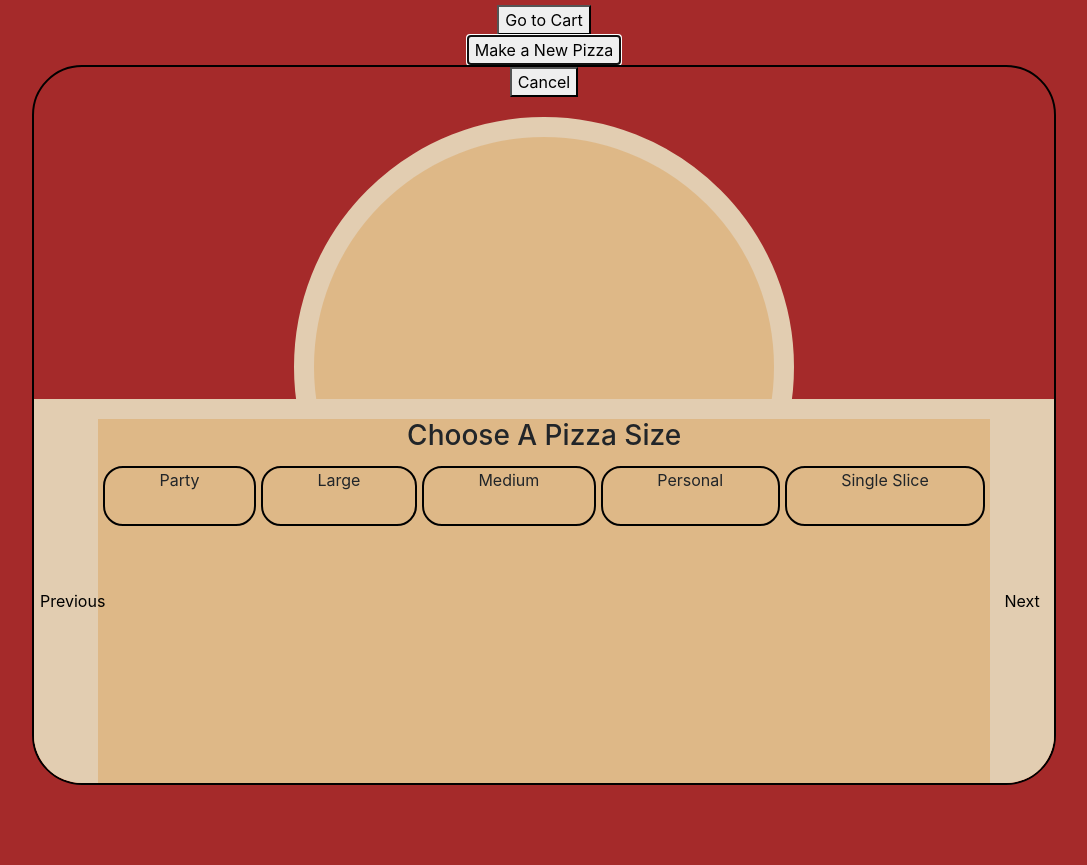
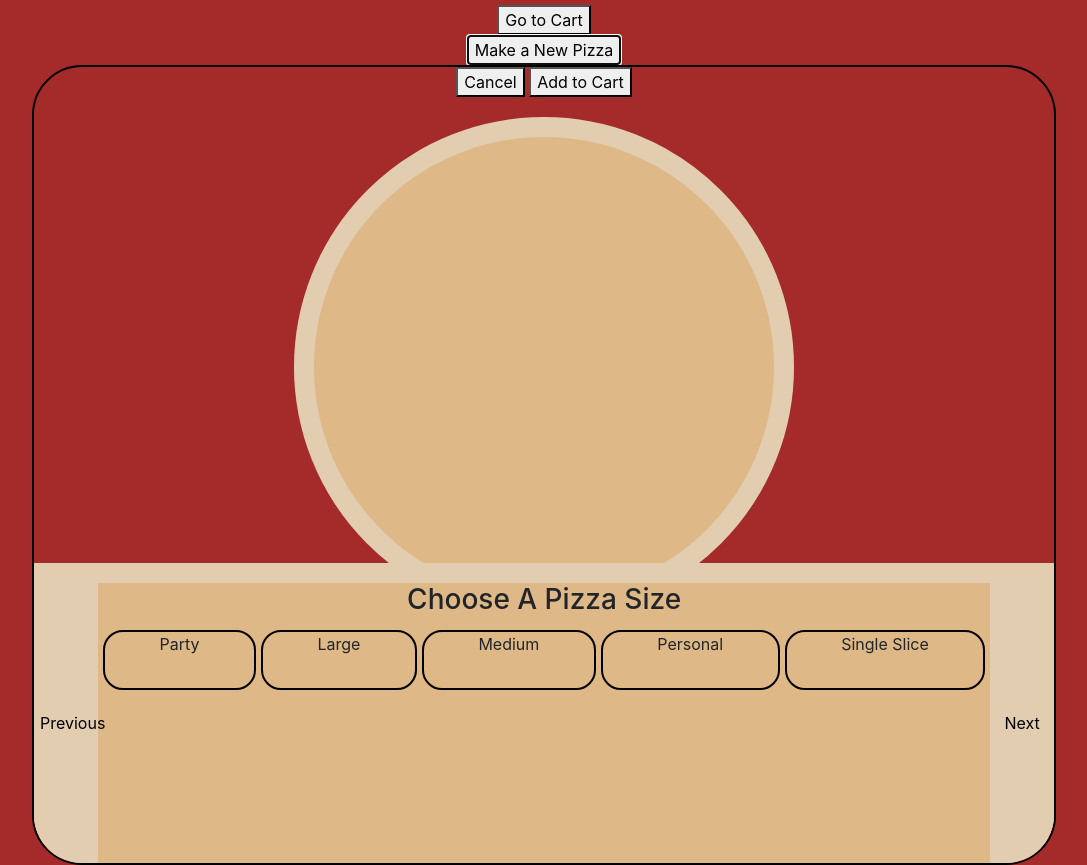
Before and after one commit to JJohan-work/PizzaPizza, a plain HTML site: page index.html in a window 1280 px wide. Both pictures are taken after a click on the button "Make a New Pizza". Shown: the part 51-916 px from the top of the page, without its empty margins (96-1183 px from the left). Before the commit the page ends 836 px from the top, so only its background shows below. Drawn offline with nearby package versions, Linux system fonts and the light colour scheme.

Commit message:
add ability to create new pizza, set active, and add to cart

```diff
--- a/css/styles.css
+++ b/css/styles.css
@@ -5,7 +5,8 @@ body {
 
 .pizzamaker {
   border:2px solid black;
-  height: 90vh;
+  min-height: 800px;
+  height:90vh;
   width:80vw;
   border-radius: 50px;
   position: absolute;
@@ -27,7 +28,8 @@ body {
 #control {
   background-color: burlywood;
   width: 100%;
-  height:30vw;
+  min-height:300px;
+  height:30vh;
   position: absolute;
   bottom: 0px;
   border-top: 20px solid rgb(226, 205, 177);
@@ -42,6 +44,7 @@ body {
   width:5vw;
   border: none;
   background-color: rgb(226, 205, 177);
+  outline: none;
 }
 
 #control>div>ul {
@@ -59,6 +62,7 @@ body {
   margin:5px;
   margin-left: 0;
   border-radius: 20px;
+  user-select: none;
 }
 
 #control>div>ul>li:hover {
--- a/index.html
+++ b/index.html
@@ -19,6 +19,7 @@
 
   <div class="pizzamaker">
     <button id="cancelpizza">Cancel</button>
+    <button id="addpizza">Add to Cart</button>
     <div id="pizza"></div>
 
     <div id="control">
--- a/js/script.js
+++ b/js/script.js
@@ -1,14 +1,25 @@
 function Cart() {
   this.items = [];
+  this.currentindex = 0;
   this.total = {};
+  this.active = {};
 }
 
 Cart.prototype.getTotal = function() {
   let total = 0;
   this.items.forEach(item => {
-    total += item.cost
+    total += item.cost;
   });
   this.total = total;
+}
+
+Cart.prototype.setActive = function(pizza) {
+  this.active = pizza;
+}
+
+Cart.prototype.addToOrder = function(pizza) {
+  this.items[this.currentindex] = pizza;
+  this.currentindex += 1;
 }
 
 function Pizza() {
@@ -60,8 +71,11 @@ $(document).ready(function(){
   $("#control>div").hide();
   $("#control>div.0").show();
   $("#cart").hide();
+  $(".pizzamaker").hide();
 
   let controlCurrent = 0;
+
+  let cart = new Cart();
 
   $(".control").on("click", function() {
     if (this.getAttribute("id") == "back" && controlCurrent > 0) controlCurrent -= 1;
@@ -73,10 +87,36 @@ $(document).ready(function(){
   });
 
   $(".opencart").on("click", function() {
+    //fill cart with current pizzas in order
     $("#cart").show();
   });
 
   $("#closeCart").on("click", function() {
     $("#cart").hide();
   });
+
+
+
+  $("#makepizza").on("click", function() {
+    $(".pizzamaker").show();
+    cart.setActive(new Pizza())
+    console.log(cart)
+    //set that pizza as active object to modify
+  });
+
+  $("#addpizza").on("click", function() {
+    $(".pizzamaker").hide();
+    cart.addToOrder(cart.active)
+    cart.setActive({})
+    console.log(cart)
+    //delete current pizza object
+    //set active object to none
+  });
+
+  $("#cancelpizza").on("click", function() {
+    $(".pizzamaker").hide();
+    //delete current pizza object
+    //set active object to none
+  });
+
 });
```
